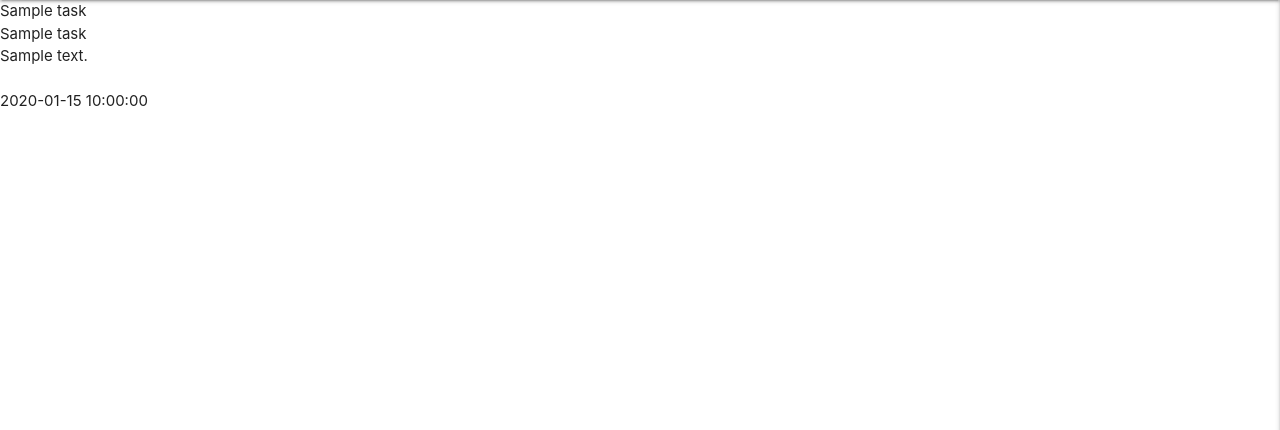
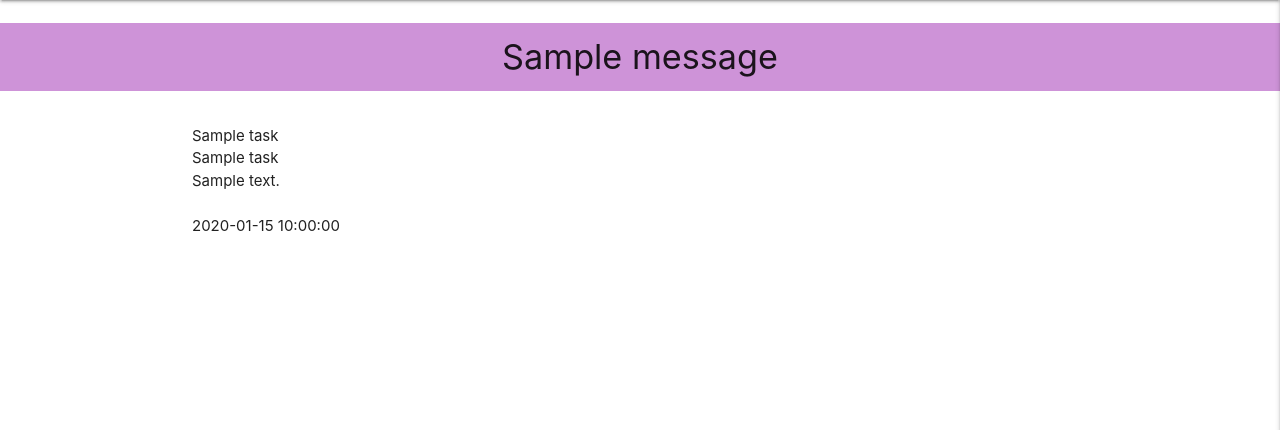
Before and after one commit to KSheeds1/Task-Manager-Project, a Flask app: page / in a window 1280 px wide. Shown: the part 64-494 px from the top of the page. Run offline with Flask 2, Linux system fonts and the light colour scheme; one stand-in notice (Sample message) is shown; a database or web service that is not in the repository returns one stand-in record (values such as "Sample title"); some libraries are stand-ins or nearby versions.

Commit message:
Add regiester functionality.

```diff
--- a/app.py
+++ b/app.py
@@ -27,6 +27,23 @@ def get_tasks():
 
 @app.route("/register", methods=["GET", "POST"])
 def register():
+    if request.method == "POST":
+        # Check if username already exists in db
+        existing_user = mongo.db.users.find_one(
+            {"username": request.form.get("username").lower()})
+        if existing_user:
+            flash("Username already exists")
+            return redirect(url_for("register"))
+
+        register = {
+            "username": request.form.get("username").lower(),
+            "password": generate_password_hash(request.form.get("password"))
+        }
+        mongo.db.users.insert_one(register)
+
+        #put the new user into 'session' cookie
+        session["user"] = request.form.get("username").lower()
+        flash("Registration Successful!")
     return render_template("register.html")
 
 
--- a/static/css/style.css
+++ b/static/css/style.css
@@ -1,3 +1,7 @@
 .text-shadow {
     text-shadow: 2px 2px rgba(0, 0, 0, 0.5);
 }
+
+.flashes h4 {
+    line-height: 2;
+}
--- a/templates/base.html
+++ b/templates/base.html
@@ -44,8 +44,23 @@
           </ul>
     </header>
 
-    {% block content %}
-    {% endblock %}
+    <section>
+      <!--Flash messages-->
+      {% with messages = get_flashed_messages() %}
+          {% if messages %}
+              {% for message in messages %}
+                <div class="row flashes">
+                    <h4 class="purple lighten-3 center-align">{{ message }}</h4>
+                </div>
+              {% endfor %}
+          {% endif %}
+      {% endwith %}
+    </section>
+
+    <main class="container">
+      {% block content %}
+      {% endblock %}
+    </main>
 
     <script src="https://code.jquery.com/jquery-3.6.0.min.js"
         integrity="sha256-/xUj+3OJU5yExlq6GSYGSHk7tPXikynS7ogEvDej/m4=" crossorigin="anonymous"></script>
--- a/templates/register.html
+++ b/templates/register.html
@@ -10,7 +10,7 @@
                 <div class="row">
                     <div class="input-field col s12">
                         <i class="fas fa-user-plus purple-text text-darken-3 prefix"></i>
-                        <input id="username" name="username" type="text" class="validate">
+                        <input id="username" name="username" type="text" minlength="5" maxlength="15" pattern="^[a-zA-Z0-9]{5,15}$" class="validate" required>
                         <label for="username">Username</label>
                     </div>
                 </div>
@@ -18,7 +18,7 @@
                 <div class="row">
                     <div class="input-field col s12">
                       <i class="fas fa-user-lock purple-text text-darken-3 prefix"></i>
-                      <input id="password" name="password" type="password" class="validate">
+                      <input id="password" name="password" type="password" minlength="5" maxlength="15" pattern="^[a-zA-Z0-9]{5,15}$" class="validate" required>
                       <label for="password">Password</label>
                     </div>
                 </div>
```
